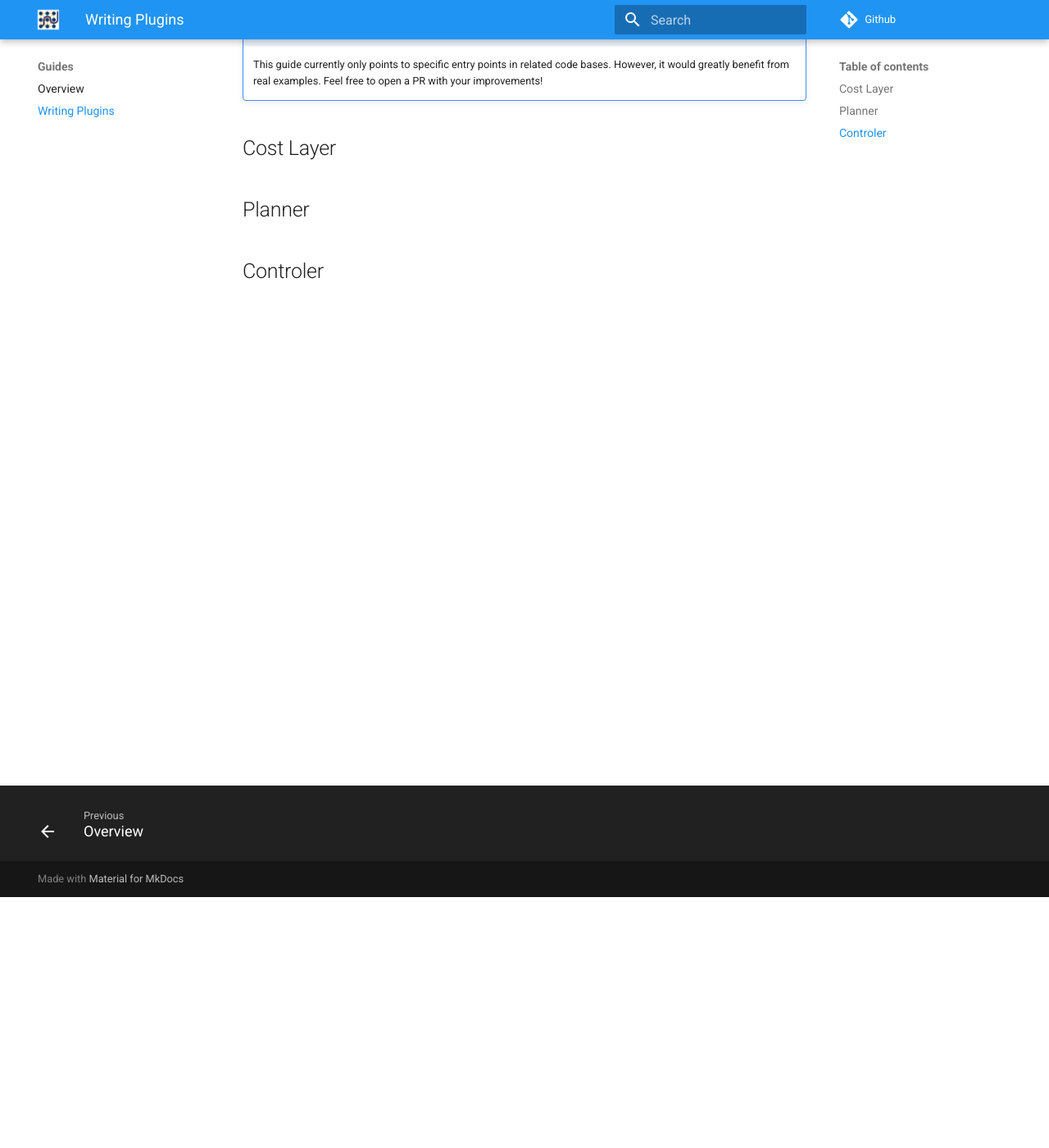
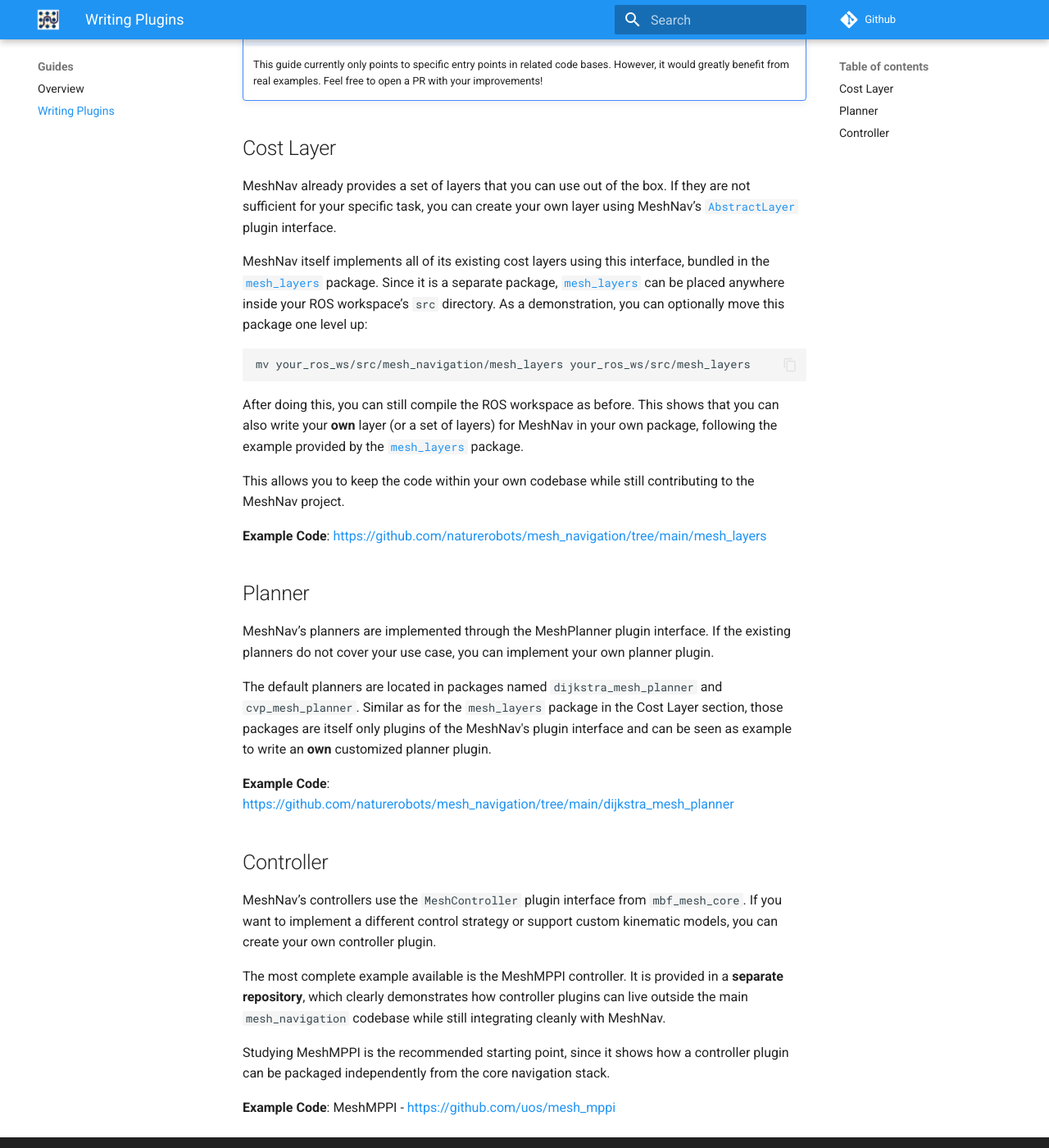
Before and after one commit to naturerobots/mesh_navigation_docs, an MkDocs documentation site: the page built from docs/guides/meshnav_plugins.md, in a window 1280 px wide and 1400 px high, scrolled down 306 px. Shown: the whole window at 82% size. Built offline with MkDocs 1.6.1 and Material for MkDocs 9.7.7, drawn with Linux system fonts in a browser that asks for light colours; comment, search, counter and statistics services are not loaded; some of the changed text lies outside the part shown.

Commit message:
filled guides index.md with instructions what things should be placed in the chapter guides. Added section about writing MeshNav plugins

````diff
--- a/docs/guides/meshnav_plugins.md
+++ b/docs/guides/meshnav_plugins.md
@@ -9,7 +9,42 @@ MeshNav provides plugin interfaces that allow new cost layers to be developed by
 ## Cost Layer
 
 
+MeshNav already provides a set of layers that you can use out of the box.
+If they are not sufficient for your specific task, you can create your own layer using MeshNav’s [`AbstractLayer`](https://github.com/naturerobots/mesh_navigation/blob/main/mesh_map/include/mesh_map/abstract_layer.h) plugin interface.
+
+MeshNav itself implements all of its existing cost layers using this interface, bundled in the [`mesh_layers`](https://github.com/naturerobots/mesh_navigation/tree/main/mesh_layers) package.
+Since it is a separate package, [`mesh_layers`](https://github.com/naturerobots/mesh_navigation/tree/main/mesh_layers) can be placed anywhere inside your ROS workspace’s `src` directory. As a demonstration, you can optionally move this package one level up:
+
+```bash
+mv your_ros_ws/src/mesh_navigation/mesh_layers your_ros_ws/src/mesh_layers
+```
+
+After doing this, you can still compile the ROS workspace as before.
+This shows that you can also write your **own** layer (or a set of layers) for MeshNav in your own package, following the example provided by the [`mesh_layers`](https://github.com/naturerobots/mesh_navigation/tree/main/mesh_layers) package.
+
+This allows you to keep the code within your own codebase while still contributing to the MeshNav project.
+
+**Example Code**: [https://github.com/naturerobots/mesh_navigation/tree/main/mesh_layers](https://github.com/naturerobots/mesh_navigation/tree/main/mesh_layers)
+
 
 ## Planner
 
-## Controler
+MeshNav’s planners are implemented through the MeshPlanner plugin interface.
+If the existing planners do not cover your use case, you can implement your own planner plugin.
+
+The default planners are located in packages named `dijkstra_mesh_planner` and `cvp_mesh_planner`. Similar as for the `mesh_layers` package in the Cost Layer section, those packages are itself only plugins of the MeshNav's plugin interface and can be seen as example to write an **own** customized planner plugin.
+
+**Example Code**: [https://github.com/naturerobots/mesh_navigation/tree/main/dijkstra_mesh_planner](https://github.com/naturerobots/mesh_navigation/tree/main/dijkstra_mesh_planner)
+
+## Controller
+
+MeshNav’s controllers use the `MeshController` plugin interface from `mbf_mesh_core`.
+If you want to implement a different control strategy or support custom kinematic models, you can create your own controller plugin.
+
+The most complete example available is the MeshMPPI controller.
+It is provided in a **separate repository**, which clearly demonstrates how controller plugins can live outside the main `mesh_navigation` codebase while still integrating cleanly with MeshNav.
+
+Studying MeshMPPI is the recommended starting point, since it shows how a controller plugin can be packaged independently from the core navigation stack.
+
+**Example Code**:
+  MeshMPPI - [https://github.com/uos/mesh_mppi](https://github.com/uos/mesh_mppi)
````
Also changed, not shown: other parts of docs/guides/meshnav_plugins.md (+1 -1 lines), docs/guides/index.md (+9 -0 lines).
